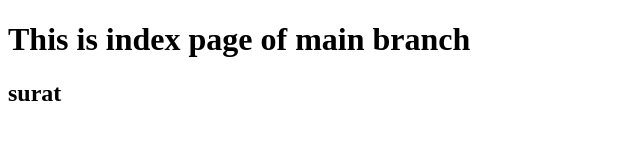
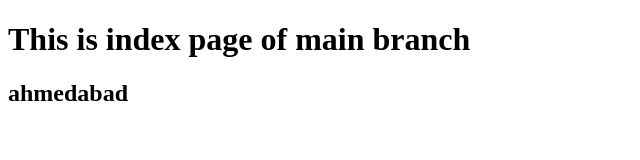
Before and after one commit to mohit-trentiums/Demo, a plain HTML site: page index.html in a window 1280 px wide. Shown: the whole page, without its empty margins (0-640 px from the left). Drawn offline with Linux system fonts and the light colour scheme.

Commit message:
add ahmedabad in de branch

```diff
--- a/index.html
+++ b/index.html
@@ -11,7 +11,7 @@
 <body>
     <h1>This is index page of main branch</h1>
 
-    <h2>surat</h2>
+    <h2>ahmedabad</h2>
 </body>
 
 </html>
```
